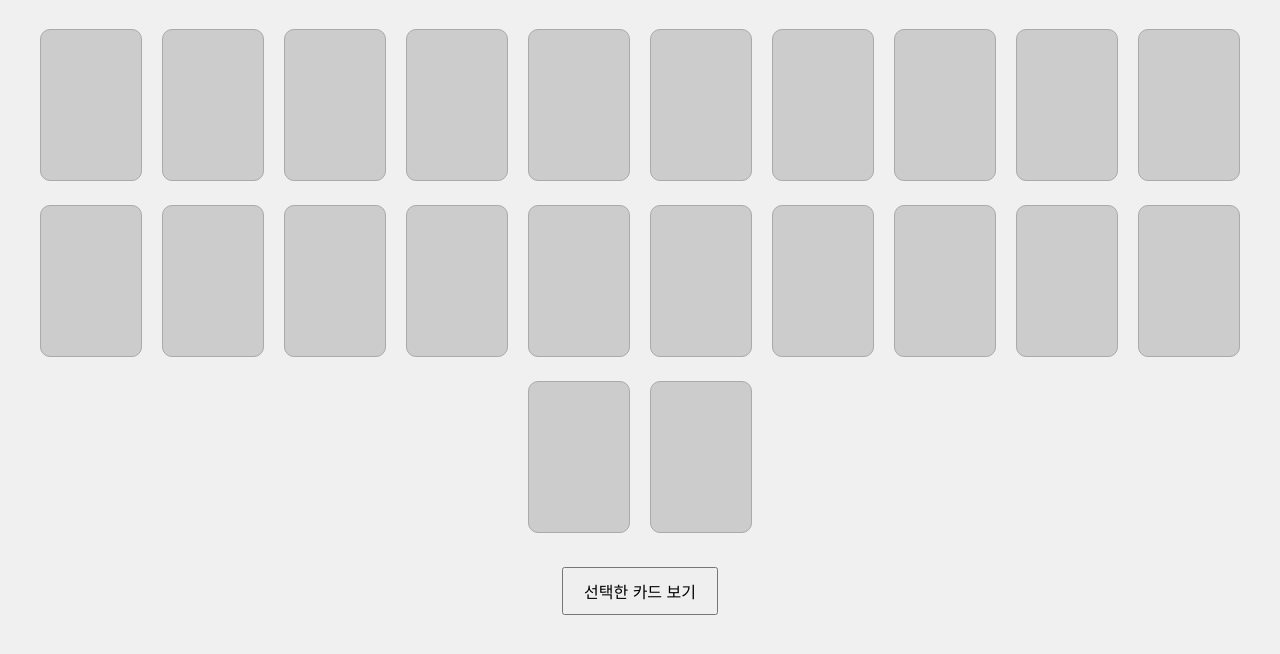
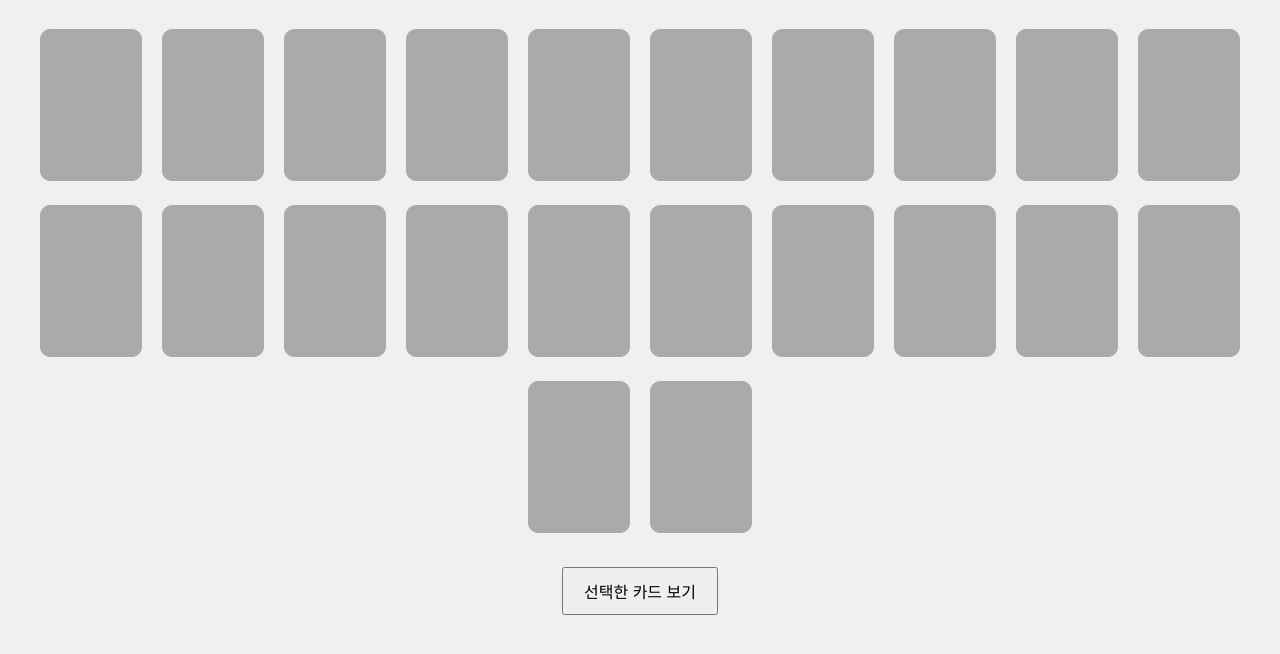
Before and after one commit to BestSecond/BestSecond.github.io, a plain HTML site: page index.html in a window 1280 px wide. Shown: the part 98-752 px from the top of the page. Drawn offline with Linux system fonts and the light colour scheme.

Commit message:
Update index.html

```diff
--- a/index.html
+++ b/index.html
@@ -14,7 +14,7 @@
         .card {
             width: 100px;
             height: 150px;
-            background-color: #ccc;
+            background-color: #aaa;
             border: 1px solid #aaa;
             border-radius: 10px;
             display: inline-block;
```
